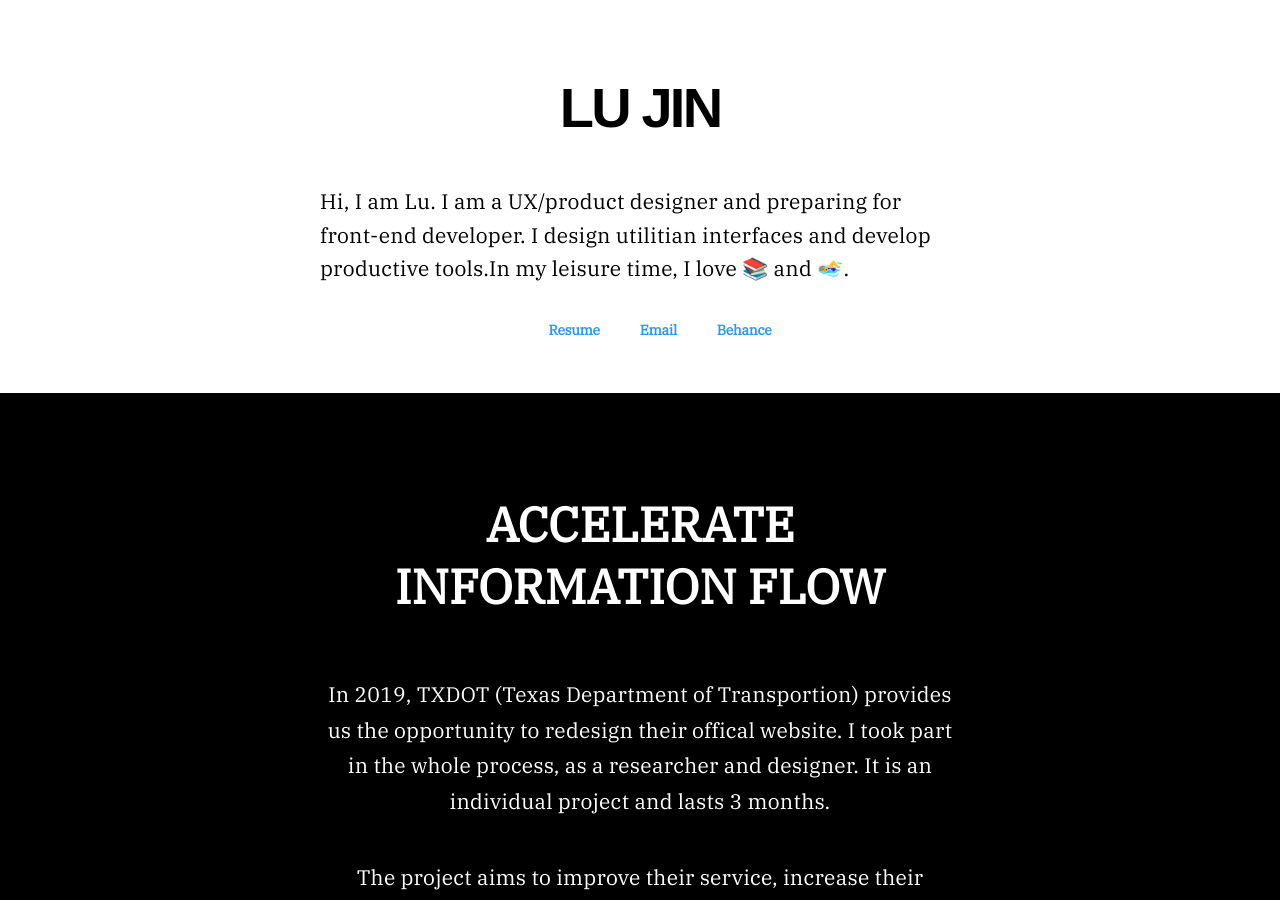
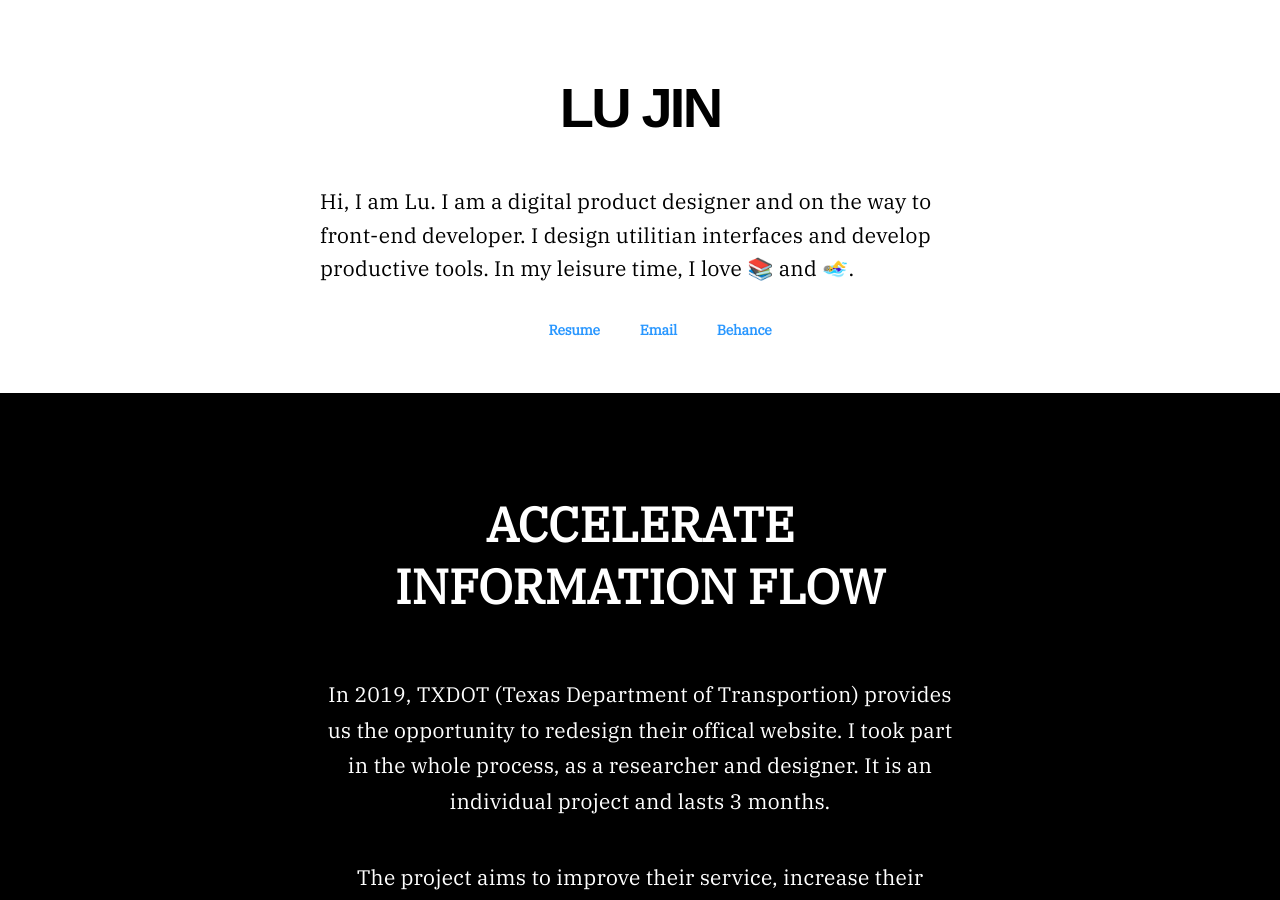
Before and after one commit to beforux/ShakeYourLove, a Jekyll site: the page index.html, which Jekyll copies as it is, in a window 1280 px wide and 900 px high. Built offline with Jekyll 4.4.1, drawn with Linux system fonts in a browser that asks for light colours.

Commit message:
Update index.html

```diff
--- a/index.html
+++ b/index.html
@@ -9,7 +9,7 @@
 <body>
 	<header>
 		<h1 class="name">LU JIN</h1>
-		<p class="intro">Hi, I am Lu. I am a UX/product designer and preparing for front-end developer. I design utilitian interfaces and develop productive tools.In my leisure time, I love 📚 and 🏊‍♀️.</p>
+		<p class="intro">Hi, I am Lu. I am a digital product designer and on the way to front-end developer. I design utilitian interfaces and develop productive tools. In my leisure time, I love 📚 and 🏊‍♀️.</p>
 	</header>
 
 	<div class="connection">
```
